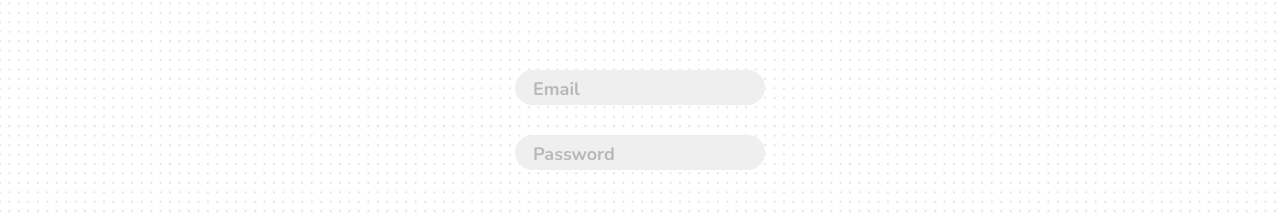
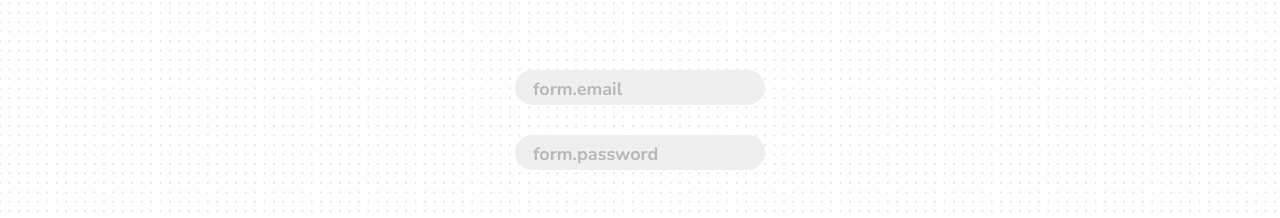
Before and after one commit to psoglav/ribbet-client, a Vue app: page / in a window 1280 px wide. Shown: the part 280-498 px from the top of the page. Built offline with nearby package versions, Linux system fonts and the light colour scheme.

Commit message:
setup i18n

```diff
--- a/src/components/input/Input.vue
+++ b/src/components/input/Input.vue
@@ -1,10 +1,6 @@
 <template>
   <div class="input-container">
-    <div
-      class="input"
-      :class="{ focused, empty: !value }"
-      :placeholder="placeholder"
-    >
+    <div class="input" :class="{ focused, empty: !value }" :placeholder="name">
       <input
         @focus="focused = true"
         @blur="focused = false"
@@ -21,7 +17,7 @@
 import { ref } from "vue";
 
 const props = defineProps({
-  placeholder: String,
+  name: String,
   secure: Boolean,
 });
 
--- a/src/i18n.js
+++ b/src/i18n.js
@@ -13,7 +13,7 @@ function loadLocaleMessages() {
     const matched = key.match(/([A-Za-z0-9-_]+)\./i)
     if (matched && matched.length > 1) {
       const locale = matched[1]
-      messages[locale] = locales(key).default
+      messages[locale] = locales(key)
     }
   })
   return messages
--- /dev/null
+++ b/src/locales/en.json
@@ -0,0 +1,6 @@
+{
+  "form": {
+    "email": "Email",
+    "password": "Password"
+  }
+}
--- /dev/null
+++ b/src/locales/ru.json
@@ -0,0 +1,6 @@
+{
+  "form": {
+    "email": "Email",
+    "password": "Пароль"
+  }
+}
--- a/src/undefined/undefined.json
+++ /dev/null
@@ -1,3 +0,0 @@
-{
-  "message": "hello i18n !!"
-}
--- a/src/views/Playground.vue
+++ b/src/views/Playground.vue
@@ -1,12 +1,24 @@
 <template>
   <div class="playground">
-    <Input placeholder="Email" />
-    <Input placeholder="Password" secure />
+    <Input :name="t('form.email')" />
+    <Input :name="t('form.password')" secure />
   </div>
 </template>
 
 <script setup>
 import Input from "@/components/input/Input";
+
+import { useI18n } from "vue-i18n";
+
+const { t, locale } = useI18n({
+  useScope: "global",
+});
+
+locale.value = "en";
+
+defineExpose({
+  t,
+});
 </script>
 
 <style lang="scss">
```
